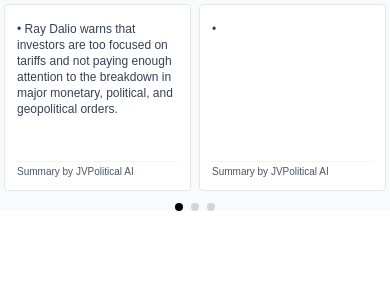
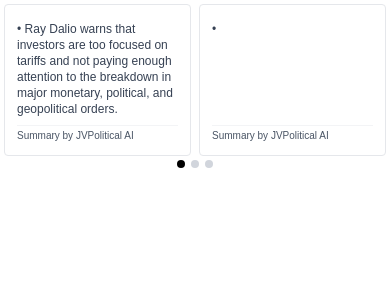
Before and after one commit to ehtishamabbas/blog-summary-carousel, a Next.js app: page / in a window 390 px wide. Shown: the top 300 px of the page. Built offline with nearby package versions, Linux system fonts and the light colour scheme; no server answers.

Commit message:
feat: Implement desktop takeaways, update mobile styles, and attempt iframe spacing fixes

```diff
--- a/src/components/MobileBlogCarousel.tsx
+++ b/src/components/MobileBlogCarousel.tsx
@@ -92,7 +92,7 @@ const MobileBlogCarousel: React.FC<MobileBlogCarouselProps> = ({ summaries }) =>
   }
 
   return (
-    <div className="w-full bg-gray-50">
+    <div className="w-full">
       <div
         className="w-full overflow-hidden"
         onTouchStart={handleTouchStart}
@@ -104,7 +104,7 @@ const MobileBlogCarousel: React.FC<MobileBlogCarouselProps> = ({ summaries }) =>
           style={{ transform: `translateX(-${currentPage * 100}%)` }}
         >
           {/* Page 1: Key Points & Analysis (2 panels) */}
-          <div className="w-full flex-shrink-0 flex flex-col" style={{ height: 'calc(100vw/2.0)' }}> {/* Adjusted height */}
+          <div className="w-full flex-shrink-0 flex flex-col" > {/* Adjusted height */}
             <div className="flex w-full h-full">
               {/* Panel 1: Key Points */}
               <div className="flex-1 p-1">
@@ -137,7 +137,7 @@ const MobileBlogCarousel: React.FC<MobileBlogCarouselProps> = ({ summaries }) =>
           </div>
 
           {/* Page 2: YouTube Video (1 panel) */}
-          <div className="w-full flex-shrink-0" style={{ height: 'calc(100vw/2.0)' }}> {/* Adjusted height */}
+          <div className="w-full flex-shrink-0" > {/* Adjusted height */}
             <div className="p-1 h-full">
               <div className="bg-white h-full rounded-sm p-3 flex flex-col border border-gray-200">
                 <div className="flex-grow flex flex-col items-center justify-center pt-1">
@@ -203,7 +203,7 @@ const MobileBlogCarousel: React.FC<MobileBlogCarouselProps> = ({ summaries }) =>
           </div>
 
           {/* Page 3: Related Content (1 panel) */}
-          <div className="w-full flex-shrink-0" style={{ height: 'calc(100vw/2.0)' }}> {/* Adjusted height */}
+          <div className="w-full flex-shrink-0" > {/* Adjusted height */}
             <div className="p-1 h-full">
               <div className="bg-white h-full rounded-sm p-3 flex flex-col border border-gray-200">
                 <div className="flex-grow overflow-y-auto mb-2 pt-1">
@@ -222,7 +222,7 @@ const MobileBlogCarousel: React.FC<MobileBlogCarouselProps> = ({ summaries }) =>
 
       {/* Page indicators */}
       {/* Page indicators for 3 pages */}
-      <div className="flex justify-center mt-2 mb-2 space-x-2"> {/* Added mb-2 for spacing */}
+      <div className="flex justify-center space-x-1.5">
         <button
           onClick={() => setCurrentPage(0)}
           className={`w-2 h-2 rounded-full ${currentPage === 0 ? 'bg-black' : 'bg-gray-300'}`}
```
